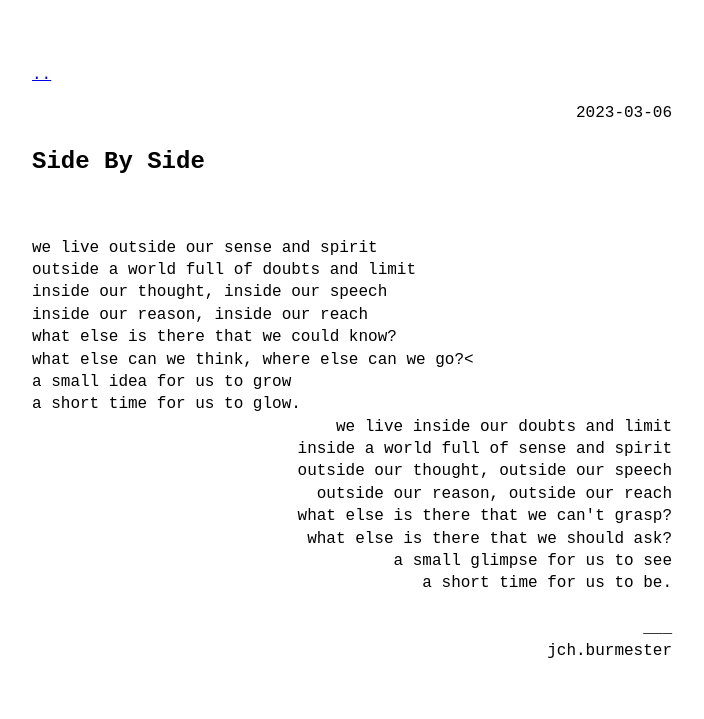
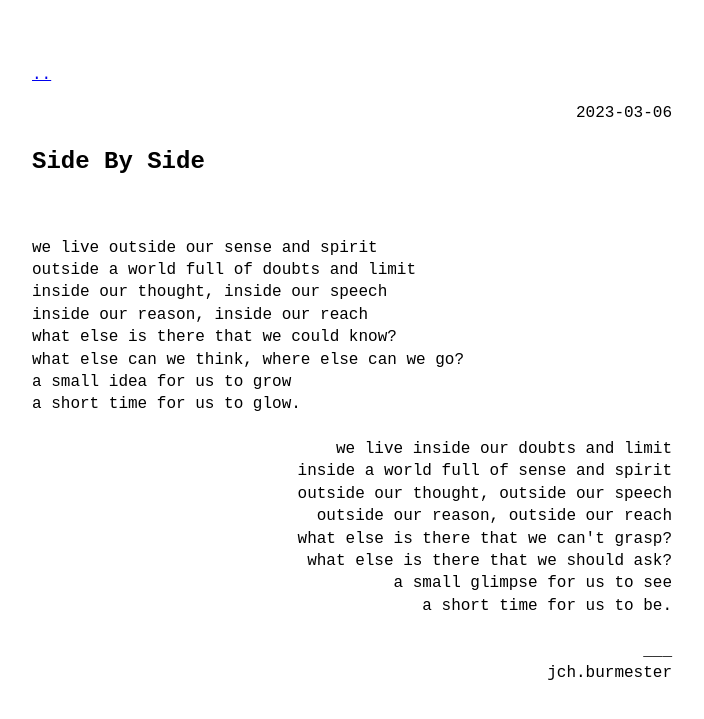
Before and after one commit to jchburmester/jchburmester.github.io, a Jekyll site: the page built from _posts/2023-03-06-side-by-side.md, in a window 1280 px wide. Shown: the top 719 px of the page, without its empty margins (288-992 px from the left). Built offline with Jekyll 4.4.1, drawn with Linux system fonts in a browser that asks for light colours.

Commit message:
Formatting 3

```diff
--- a/_posts/2023-03-06-side-by-side.md
+++ b/_posts/2023-03-06-side-by-side.md
@@ -10,10 +10,11 @@ category: poems_en
 <div align="left">inside our thought, inside our speech
 <div align="left">inside our reason, inside our reach
 <div align="left">what else is there that we could know?
-<div align="left">what else can we think, where else can we go?<
+<div align="left">what else can we think, where else can we go?
 <div align="left">a small idea for us to grow
 <div align="left">a short time for us to glow.
 
+<br />
 <br />
 
 <div align="right">we live inside our doubts and limit
@@ -23,8 +24,9 @@ category: poems_en
 <div align="right">what else is there that we can't grasp?
 <div align="right">what else is there that we should ask?
 <div align="right">a small glimpse for us to see
-<div align="right">a short time for us to be.<br />
+<div align="right">a short time for us to be.
 
+<br />
 <br />
 <div align="right">___
 <div align="right">jch.burmester</div>
```
